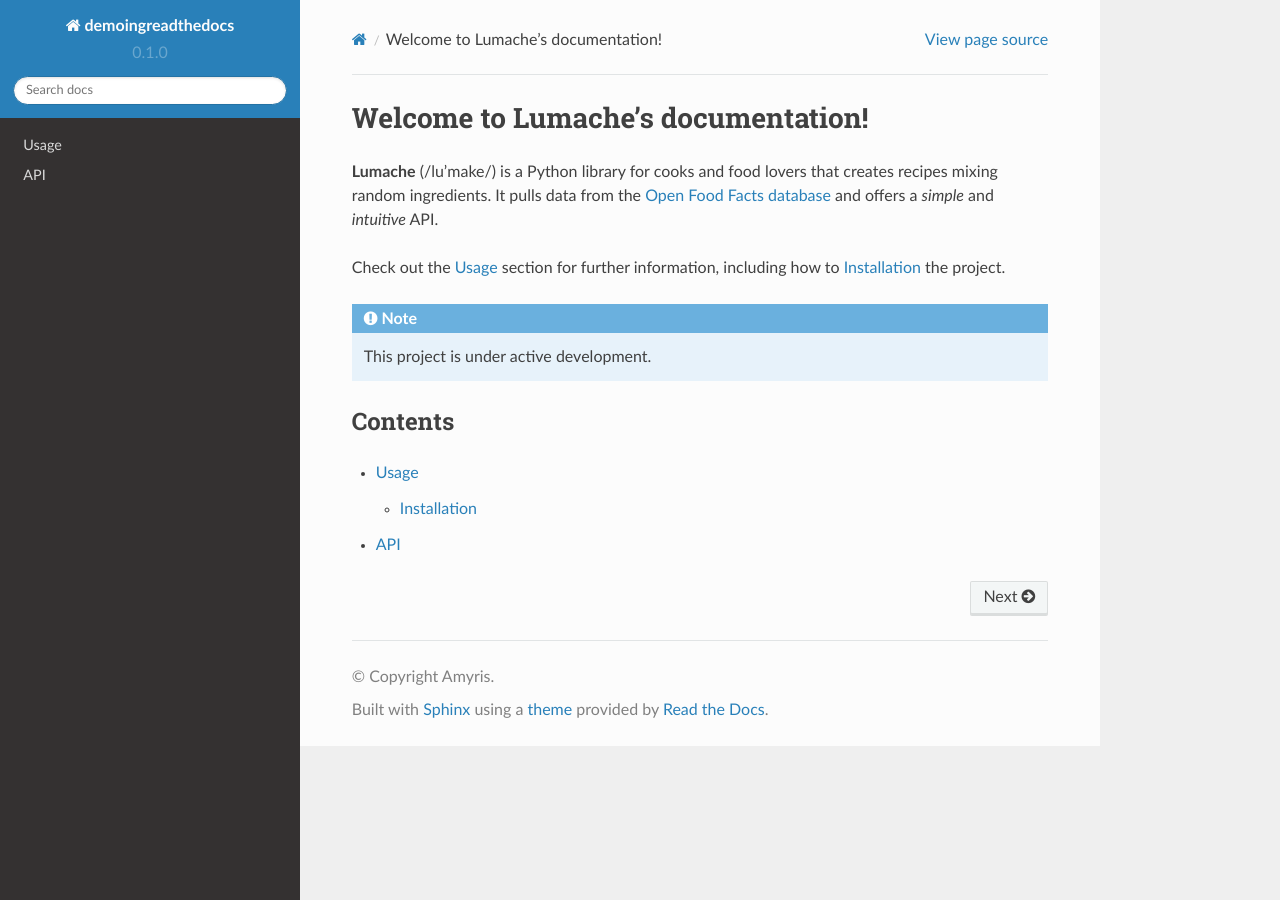
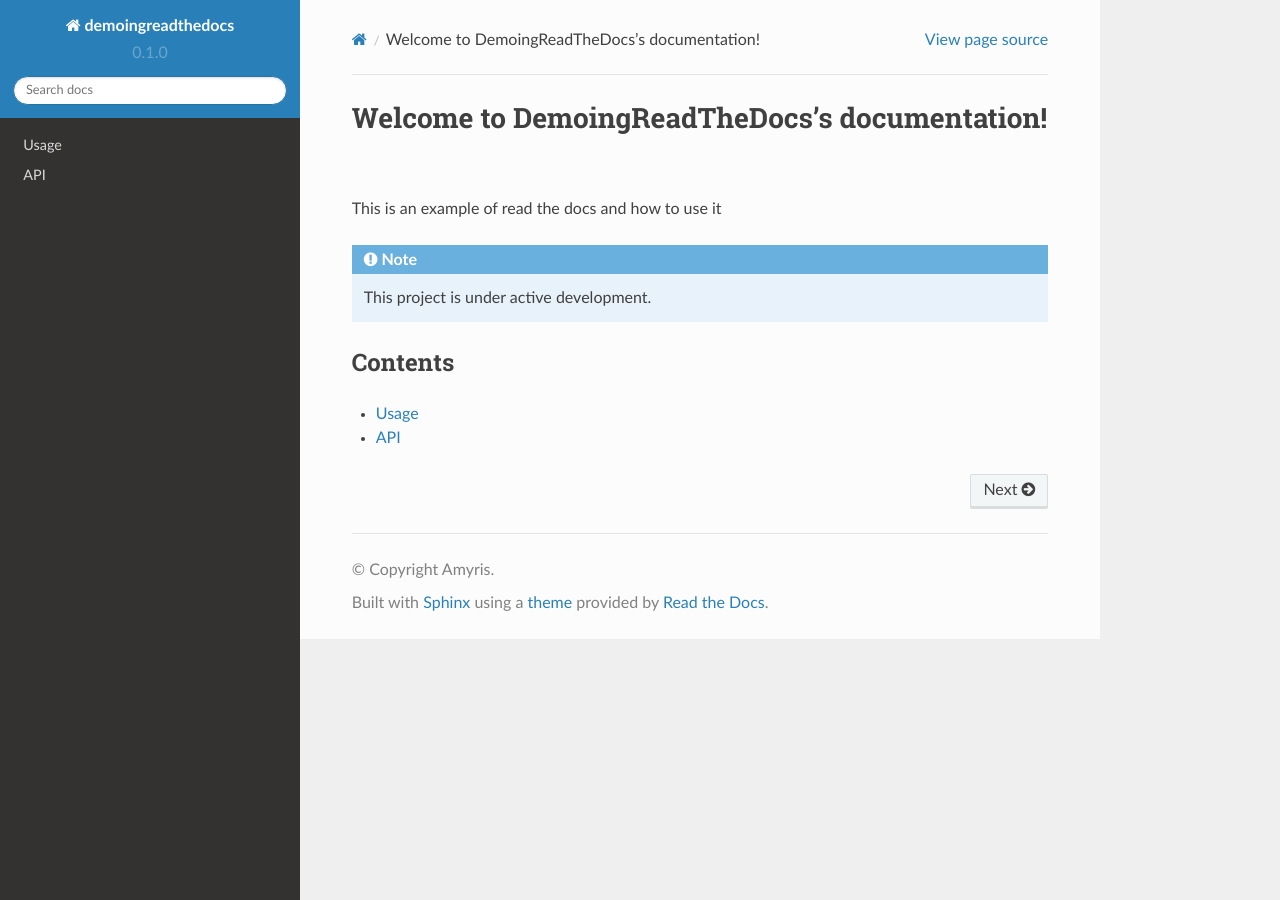
Before and after one commit to cogerk/DemoingReadTheDocs, a Sphinx documentation site: the page built from docs/source/index.rst, in a window 1280 px wide. Built offline with Sphinx 7.4.7 and the Read the Docs theme 2.0.0, drawn with Linux system fonts in a browser that asks for light colours.

Commit message:
ENH: try again

```diff
--- a/docs/source/index.rst
+++ b/docs/source/index.rst
@@ -1,13 +1,7 @@
-Welcome to Lumache's documentation!
+Welcome to DemoingReadTheDocs's documentation!
 ===================================
 
-**Lumache** (/lu'make/) is a Python library for cooks and food lovers
-that creates recipes mixing random ingredients.
-It pulls data from the `Open Food Facts database <https://world.openfoodfacts.org/>`_
-and offers a *simple* and *intuitive* API.
-
-Check out the :doc:`usage` section for further information, including
-how to :ref:`installation` the project.
+This is an example of read the docs and how to use it
 
 .. note::
 
--- a/docs/source/usage.rst
+++ b/docs/source/usage.rst
@@ -1,11 +1,2 @@
 Usage
 =====
-
-.. _installation:
-
-Installation
-------------
-
- code-block:: console
-
-   $ pip install demoingreadthedocs
```
